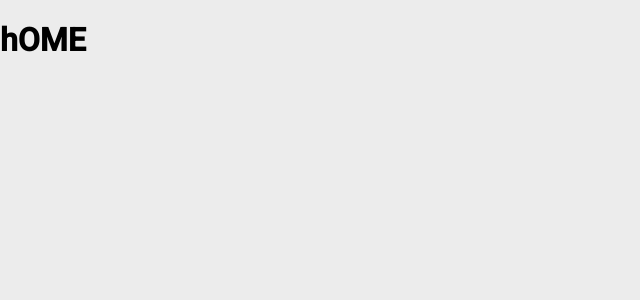
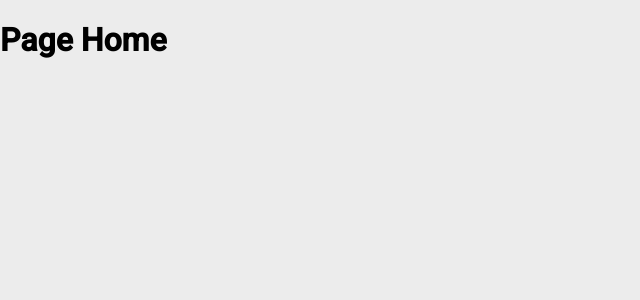
Before and after one commit to guialvesds/webFinance, an Angular app: page /home in a window 1280 px wide. Shown: the top 300 px of the page, without its empty margins (0-640 px from the left). Built offline with nearby package versions, Linux system fonts and the light colour scheme.

Commit message:
Commit in new pc

```diff
--- a/angular.json
+++ b/angular.json
@@ -100,5 +100,8 @@
         }
       }
     }
+  },
+  "cli": {
+    "analytics": "5b8334b9-9544-4632-9263-ab848713f156"
   }
 }
--- a/src/app/src/pages/home/home.component.html
+++ b/src/app/src/pages/home/home.component.html
@@ -1 +1 @@
-<H1>hOME</H1>
+<H1>Page Home</H1>
```
